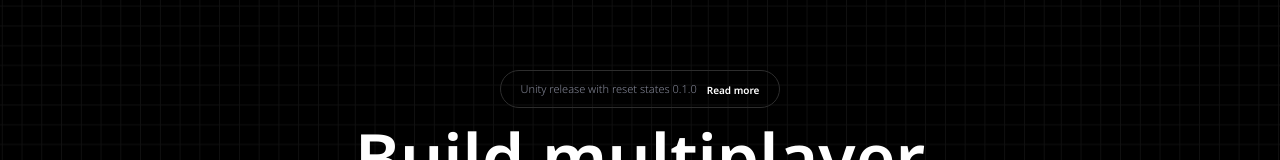
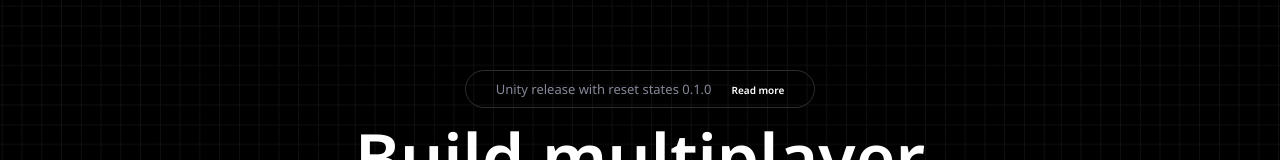
Before and after one commit to elghanbibadr/playroom, a React (Vite) app: page / in a window 1280 px wide. Shown: the part 133-293 px from the top of the page. Built offline with nearby package versions, Linux system fonts and the light colour scheme.

Commit message:
more troubleshooting

```diff
--- a/src/componenets/Hero.jsx
+++ b/src/componenets/Hero.jsx
@@ -3,8 +3,8 @@ const Hero = () => {
   return (
     <div className='md:text-center md:mt-40  pb-20'>
     <div>
-        <div className='flex items-center border-[1px] p-2 rounded-full w-full mt-6 md:w-fit md:mx-auto justify-between  px-8 border-[#2D2D2D]'>
-        <p className='text-[1.1rem]'>Unity release with reset states 0.1.0</p>
+        <div className='flex items-center border-[1px] p-2 md:px-12 rounded-full w-full mt-6 md:w-fit md:mx-auto justify-between  px-8 border-[#2D2D2D]'>
+        <p className='text-[1.3rem] font-normal md:mr-4'>Unity release with reset states 0.1.0</p>
         <span className='text-white mt-1 ml-4 font-semibold'>Read more</span>
         </div>
     </div>
--- a/src/componenets/get-started-in-minute/GetStarted.jsx
+++ b/src/componenets/get-started-in-minute/GetStarted.jsx
@@ -23,7 +23,7 @@ const GetStarted = () => {
              <div className="text-center mt-20">
                      <h2>Get started in minutes <br className='hidden md:block' />  </h2>
                      <p className="my-6 md:mb-40">
-                     Simple API to set or get the state of game room. The state is automatically synced between all players and screens.        </p>
+                     Simple API to set or get the state of game room. The state is <br className='hidden md:block' /> automatically synced between all players and screens.        </p>
                    </div>
                     <Card className="w-full text-center md:w-[70%] md:mx-auto md:py-6">
                      <p className='text-white'>
```
